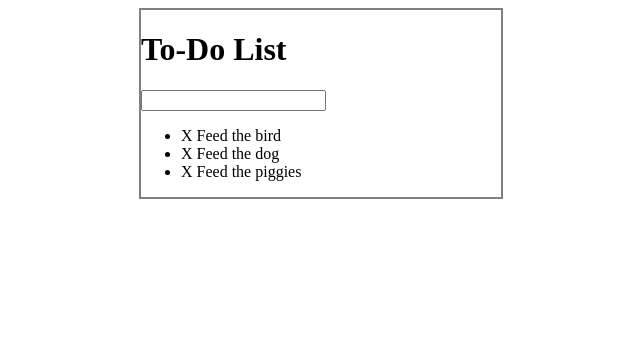
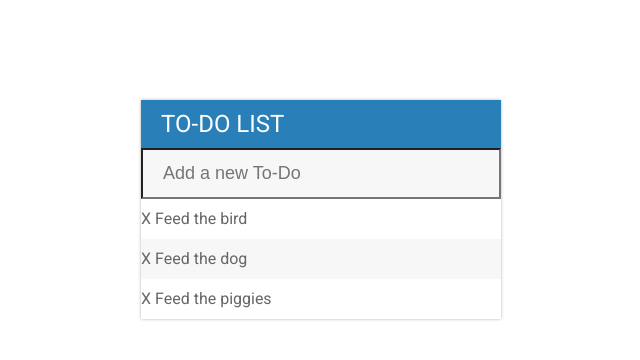
Before and after one commit to AlexandreATavares/Todo-List-Project, a plain HTML site: page index.html in a window 1280 px wide. Shown: the whole page, without its empty margins (319-959 px from the left). Drawn offline with Linux system fonts and the light colour scheme.

Commit message:
Add style to the list

```diff
--- a/assets/css/todos.css
+++ b/assets/css/todos.css
@@ -1,7 +1,54 @@
+h1 {
+  background-color: #2980b9;
+  color: white;
+  margin: 0;
+  padding: 10px 20px;
+  text-transform: uppercase;
+  font-size: 24px;
+  font-weight: normal;
+}
+
+body {
+  font-family: "Roboto", sans-serif;
+}
+
+input {
+  font-size: 18px;
+  background-color: #f7f7f7;
+  width: 100%;
+  padding: 13px 13px 13px 20px;
+  box-sizing: border-box;
+  color: #2980b9;
+}
+
+input:focus {
+  background-color: #fff;
+  border: 3px solid #2980b9;
+  outline: none;
+}
+
+ul {
+  list-style: none;
+  margin: 0;
+  padding: 0;
+}
+
+li {
+  background: #fff;
+  height: 40px;
+  line-height: 40px;
+  color: #666;
+}
+
+li:nth-child(2n) {
+  background: #f7f7f7;
+}
+
 #container {
   width: 360px;
-  margin: 0 auto;
-  border: 2px solid grey;
+  margin: 100px auto;
+  background-color: #f7f7f7;
+  box-shadow: 0 0 3px rgba(0, 0, 0, 0.3);
 }
 
 .completed {
--- a/index.html
+++ b/index.html
@@ -5,6 +5,7 @@
     <meta charset="UTF-8">
     <meta name="viewport" content="width=device-width, initial-scale=1.0">
     <title>Todo List</title>
+    <link href="https://fonts.googleapis.com/css2?family=Roboto:wght@400;500;700&display=swap" rel="stylesheet">
     <link rel="stylesheet" href="assets/css/todos.css">
     <script src="assets/js/lib/jquery-3.5.1.min.js"></script>
 </head>
@@ -13,7 +14,7 @@
 
     <div id="container">
         <h1>To-Do List</h1>
-        <input type="text">
+        <input type="text" placeholder="Add a new To-Do">
 
         <ul>
             <li><span>X</span> Feed the bird</li>
```
